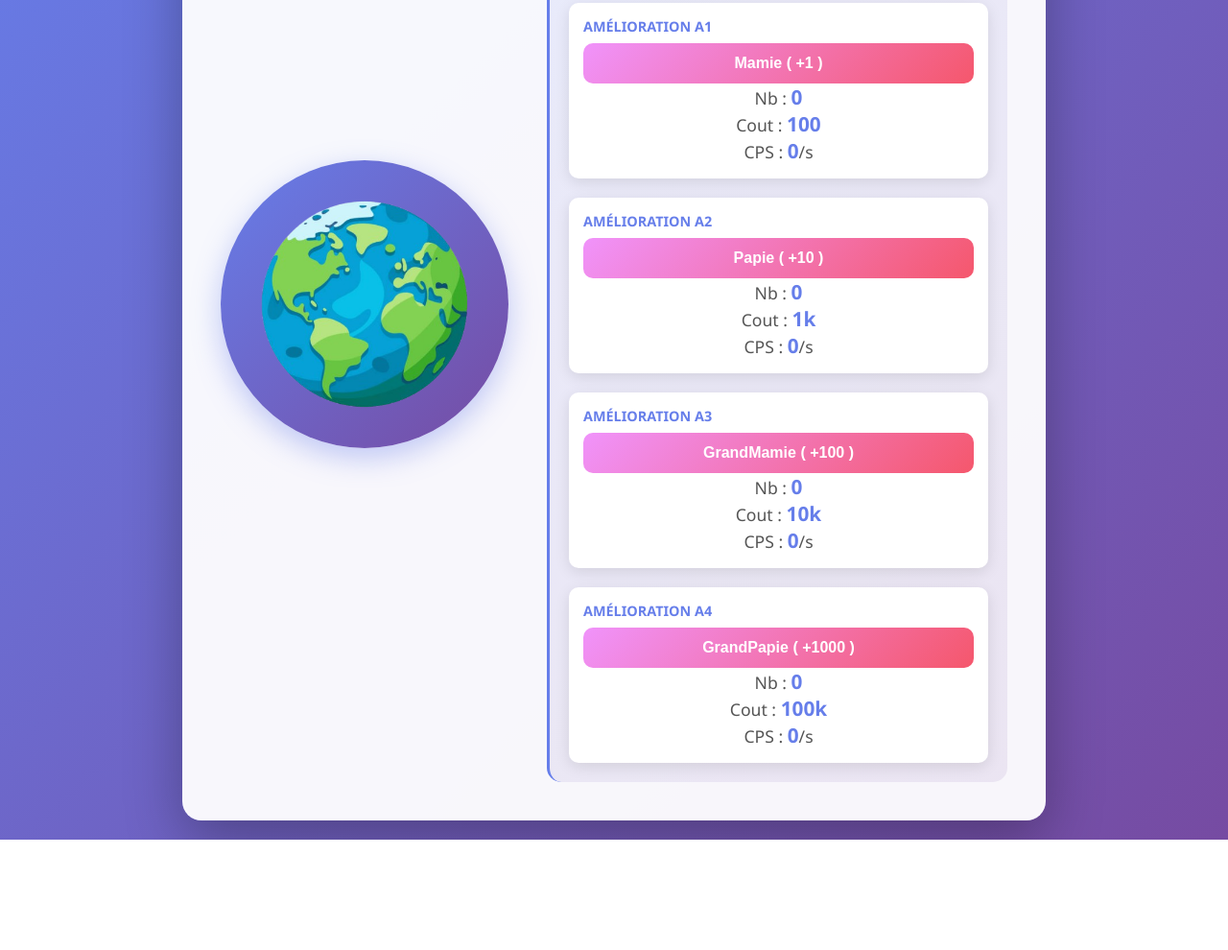
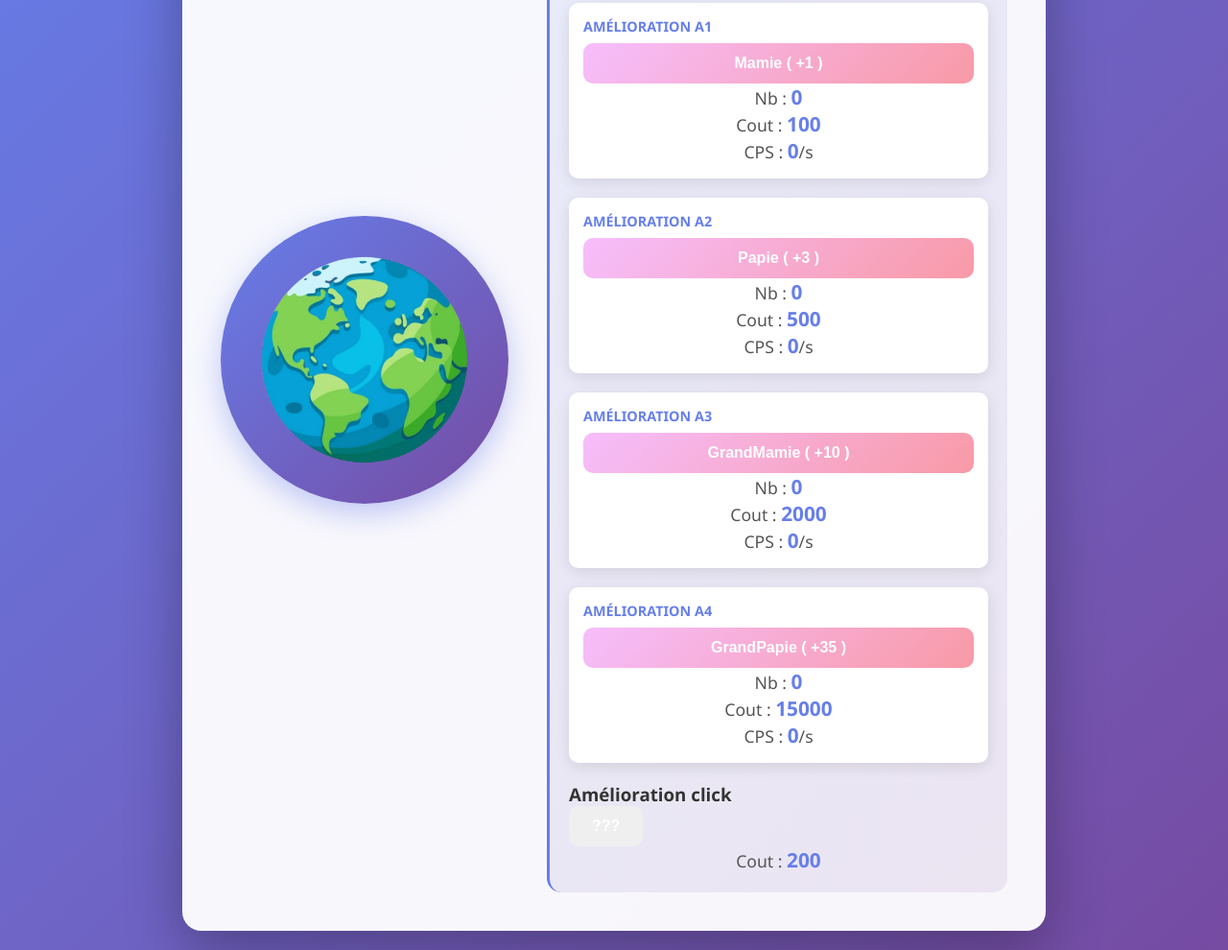
Before and after one commit to JustinMMI/WorldWarClicker, a plain HTML site: page index.html in a window 1280 px wide. Shown: the part 241-1231 px from the top of the page at 96% size. Before the commit the page ends 1116 px from the top, so only its background shows below. Drawn offline with Linux system fonts and the light colour scheme.

Commit message:
amélioration soucis alpha

```diff
--- a/index.html
+++ b/index.html
@@ -49,6 +49,12 @@
                 <p>CPS : <span id="A4cps">0</span>/s</p>
             </div>
 
+
+            <div class="upgrade-all">
+                <h3>Amélioration click</h3>
+                <button id="Al1">???</button>
+                <p>Cout : <span id="IDCoutAl1">200</span></p>
+            </div>
         </div>
     </div>
 </body>
--- a/js/script.js
+++ b/js/script.js
@@ -136,4 +136,13 @@ document.addEventListener('mousedown', function(e) {
 });
 
 
-if affichage_CPS
+let ameliorationClick = document.querySelector('#Al1');
+let affichage_coutAl1 = document.querySelector('#IDCoutAl1');
+let coutAl1 = 200;
+
+ameliorationClick.addEventListener('click', function() {
+    if (money >= coutAl1) {
+        money = money - coutAl1;
+        clicksouris = clicksouris * 2;
+        }
+    });
```
